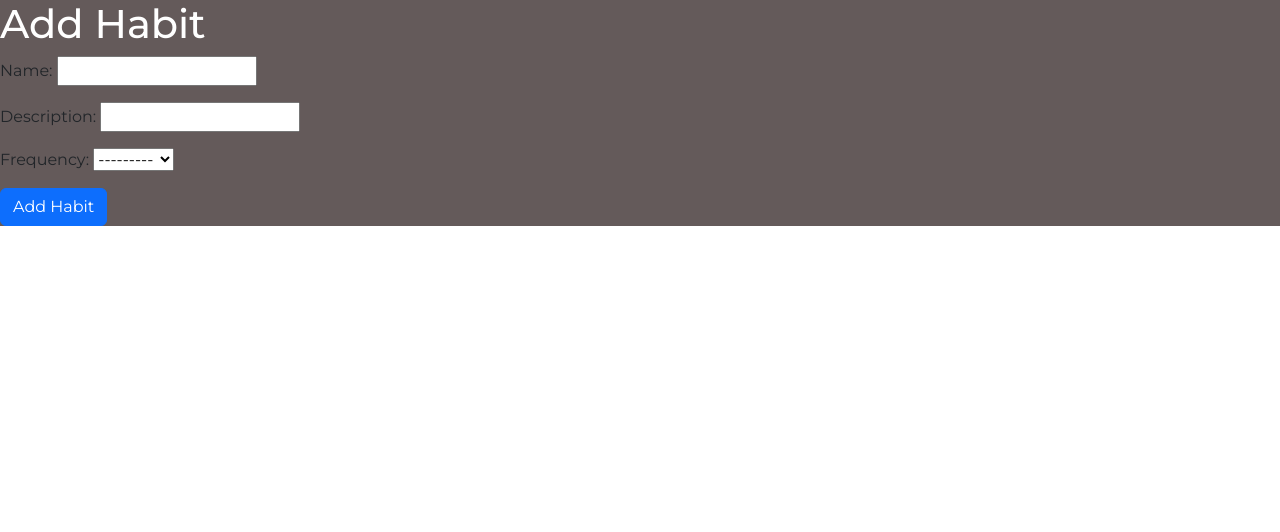
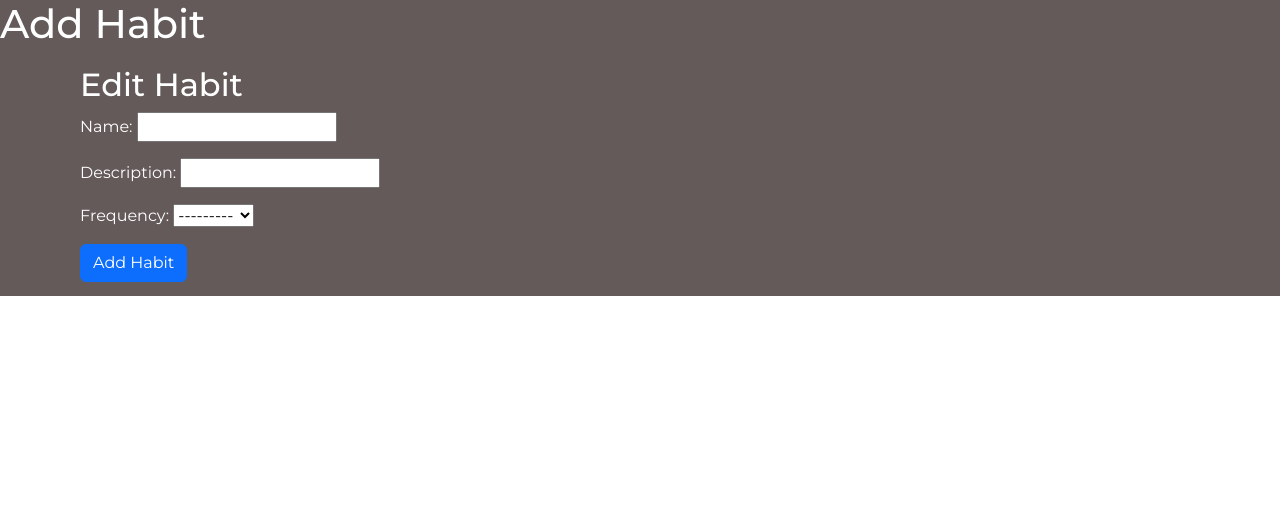
Before and after one commit to PeaJaySee/habit_forma_work, a Django app: template tracker/templates/tracker/habit_update.html in a window 1280 px wide. Shown: the part 56-588 px from the top of the page. Run offline with Django 5.2, Linux system fonts and the light colour scheme; the template is opened without the code that fills it: values that come from a table or form of the project are taken from there, others are empty; some libraries are stand-ins or nearby versions.

Commit message:
made description field optional in habit entry

```diff
--- a/static/css/style.css
+++ b/static/css/style.css
@@ -66,3 +66,9 @@ h1, h2 {
     z-index: 1;
 
 }
+
+/* EDIT HABIT FORM */
+
+#edit-habit form {
+    color: white;
+}
--- a/tracker/forms.py
+++ b/tracker/forms.py
@@ -5,6 +5,8 @@ class HabitForm(forms.ModelForm):
     class Meta:
         model = Habit
         fields = ['name', 'description', 'frequency']
+        widgets = {'description': forms.TextInput(attrs={'required': False}),
+                   }
 
 class HabitCompleteForm(forms.ModelForm):
     class Meta:
--- a/tracker/models.py
+++ b/tracker/models.py
@@ -4,7 +4,7 @@ from datetime import date
 
 class Habit(models.Model):
     name = models.CharField(max_length=100)
-    description = models.CharField(max_length=200)
+    description = models.CharField(max_length=200, blank=True, null=True)
     frequency = models.CharField(max_length=20, choices=[('Daily', 'Daily'), ('Weekly', 'Weekly')])
     user = models.ForeignKey(User, on_delete=models.CASCADE)
     is_complete = models.BooleanField(default=False)
--- a/tracker/templates/tracker/habit_update.html
+++ b/tracker/templates/tracker/habit_update.html
@@ -1,9 +1,23 @@
 {% extends 'base.html' %}
 {% block content %}
+
+
     <h1>{% if object %}Edit{% else %}Add{% endif %} Habit</h1>
+
+    <section id="edit-habit">
+        <div class ="container mb-1">
+         <h2>Edit Habit</h2>
+         <div class="row">
+         <div class="col-12">
+
     <form method="post">
         {% csrf_token %}
         {{ form.as_p }}
         <button type="submit" class="btn btn-primary">{% if object %}Update{% else %}Add{% endif %} Habit</button>
     </form>
+
+    </div>
+    </div>
+    </section>
+
 {% endblock %}
```
Also changed, not shown: tracker/migrations/0005_alter_habit_description.py (added), 1 other file.
